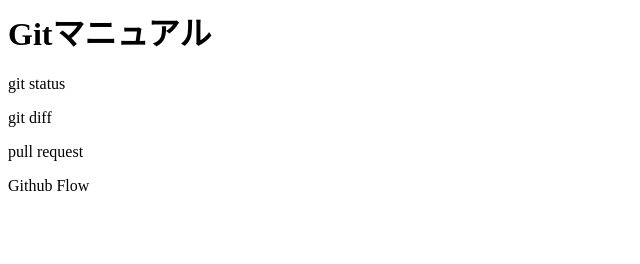
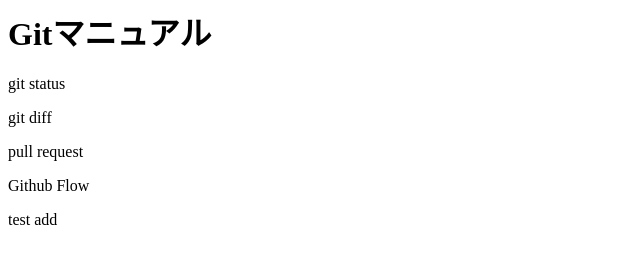
Before and after one commit to akaka0039/udemy_github, a plain HTML site: page index.html in a window 1280 px wide. Shown: the full height of the page, 0-640 px from the left. Drawn offline with Linux system fonts and the light colour scheme.

Commit message:
fix_code

```diff
--- a/index.html
+++ b/index.html
@@ -3,3 +3,4 @@
 <p>git diff</p>
 <p>pull request</p>
 <p>Github Flow</p>
+<p>test add</p>
```
